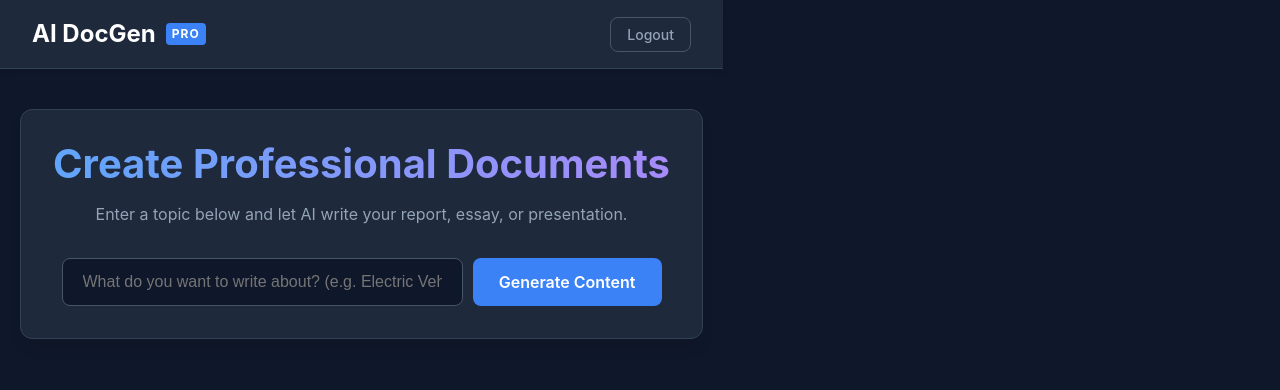
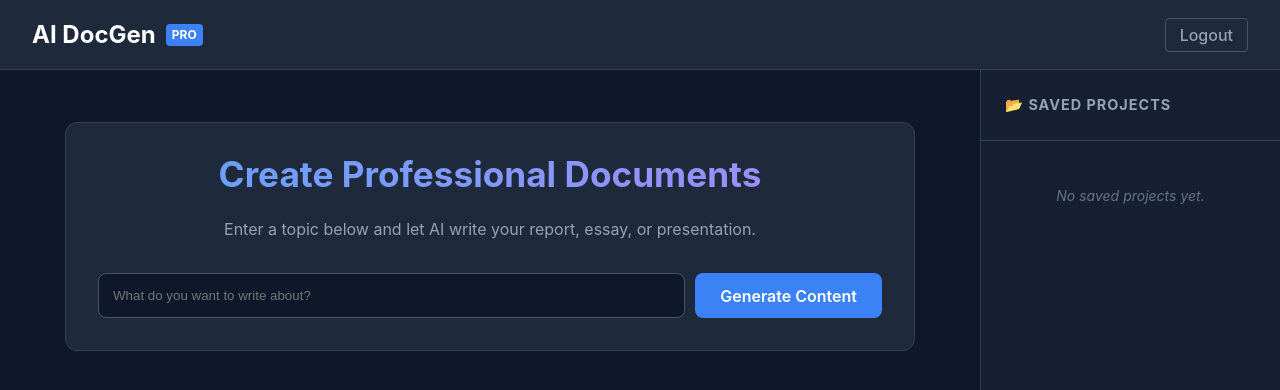
Before and after one commit to aryansinghvit/ai-doc-generator, a React app in the folder frontend/: page /dashboard in a window 1280 px wide. Shown: the top 390 px of the page. Built offline with nearby package versions, Linux system fonts and the light colour scheme; the HTML template or start-up script is replaced by a standard one.

Commit message:
Fixed project saving issue and finalized professional UI layout

```diff
--- a/frontend/src/App.css
+++ b/frontend/src/App.css
@@ -1,219 +1,163 @@
-/* --- GLOBAL RESET & THEME --- */
-body {
+/* --- 1. GLOBAL RESET --- */
+* {
+  box-sizing: border-box;
+}
+
+html, body {
   margin: 0;
   padding: 0;
-  background-color: #0f172a; /* Deep Blue-Black Background */
+  width: 100%;
+  height: 100%;
+  background-color: #0f172a; /* Dark Background */
   color: #e2e8f0;
   font-family: 'Inter', 'Segoe UI', sans-serif;
-  -webkit-font-smoothing: antialiased;
+  overflow: hidden; /* CRITICAL: Stops the main window from scrolling */
+}
+
+#root {
+  width: 100%;
+  height: 100%;
 }
 
 .app-wrapper {
-  min-height: 100vh;
   display: flex;
   flex-direction: column;
+  height: 100vh; /* Fill exact screen height */
+  width: 100vw;  /* Fill exact screen width */
 }
 
-/* --- 1. NAVBAR --- */
+/* --- 2. NAVBAR --- */
 .navbar {
+  flex-shrink: 0; /* Never shrink */
   display: flex;
   justify-content: space-between;
   align-items: center;
-  padding: 1rem 2rem;
+  padding: 0 2rem;
   background-color: #1e293b;
   border-bottom: 1px solid #334155;
-  box-shadow: 0 4px 6px -1px rgba(0, 0, 0, 0.1);
+  height: 70px; /* Fixed height */
 }
 
-.nav-brand {
-  font-size: 1.5rem;
-  font-weight: 700;
-  color: #ffffff;
+.nav-brand { font-size: 1.5rem; font-weight: 700; color: #fff; display: flex; align-items: center; }
+.beta-tag { font-size: 0.75rem; background-color: #3b82f6; padding: 2px 6px; border-radius: 4px; margin-left: 10px; }
+.logout-btn { background: transparent; border: 1px solid #475569; color: #94a3b8; padding: 6px 14px; cursor: pointer; border-radius: 4px; }
+.logout-btn:hover { color: #fff; border-color: #fff; }
+
+/* --- 3. MAIN DASHBOARD LAYOUT (The Split) --- */
+.main-layout {
   display: flex;
-  align-items: center;
-  gap: 10px;
+  flex: 1; /* Take all remaining vertical space below navbar */
+  overflow: hidden; /* Container doesn't scroll, children do */
+  position: relative;
+  width: 100%;
 }
 
-.beta-tag {
-  font-size: 0.75rem;
-  background-color: #3b82f6;
-  padding: 2px 6px;
-  border-radius: 4px;
-  text-transform: uppercase;
-  letter-spacing: 1px;
+/* LEFT SIDE: WORKSPACE (The Scrollable Area) */
+.workspace-area {
+  flex: 1; /* Auto-expand to fill width */
+  padding: 2rem;
+  overflow-y: auto; /* CRITICAL: Allows scrolling ONLY here */
+  display: flex;
+  flex-direction: column;
+  align-items: center;
 }
 
-.logout-btn {
-  background: transparent;
-  border: 1px solid #475569;
-  color: #94a3b8;
-  padding: 8px 16px;
-  font-size: 14px;
+/* RIGHT SIDE: SIDEBAR */
+.history-sidebar {
+  width: 300px; /* Fixed width */
+  flex-shrink: 0; /* Never shrink */
+  background-color: #162032;
+  border-left: 1px solid #334155;
+  display: flex;
+  flex-direction: column;
+  height: 100%;
+  overflow-y: auto; /* Allow sidebar to scroll if list is long */
 }
 
-.logout-btn:hover {
-  border-color: #ef4444;
-  color: #ef4444;
-  background: rgba(239, 68, 68, 0.1);
-}
-
-/* --- 2. LAYOUT CONTAINER --- */
-.app-container {
-  max-width: 1000px;
-  margin: 40px auto;
-  padding: 0 20px;
-  width: 100%;
-  box-sizing: border-box;
-}
-
-/* --- 3. CARDS (The Boxes) --- */
+/* --- 4. CARDS & INPUTS --- */
 .dashboard-card {
-  background-color: #1e293b; /* Card Background */
+  background-color: #1e293b;
   border: 1px solid #334155;
   border-radius: 12px;
   padding: 2rem;
   margin-bottom: 2rem;
-  box-shadow: 0 10px 15px -3px rgba(0, 0, 0, 0.1);
+  width: 100%;
+  max-width: 850px; /* Limits width so it doesn't stretch too wide */
 }
 
-/* --- 4. HERO SECTION --- */
-.hero-card {
+.hero-card { text-align: center; margin-top: 20px; }
+.hero-card h1 { font-size: 2.2rem; margin-top: 0; background: linear-gradient(to right, #60a5fa, #a78bfa); -webkit-background-clip: text; -webkit-text-fill-color: transparent; }
+.subtitle { color: #94a3b8; margin-bottom: 2rem; }
+
+.input-group { display: flex; gap: 10px; width: 100%; }
+input { flex: 1; padding: 14px; border-radius: 8px; border: 1px solid #475569; background: #0f172a; color: white; }
+input:focus { border-color: #3b82f6; outline: none; }
+
+.generate-btn { background-color: #3b82f6; color: white; padding: 0 25px; border-radius: 8px; border: none; cursor: pointer; font-weight: 600; white-space: nowrap; }
+.generate-btn:hover { background-color: #2563eb; }
+
+/* --- 5. RESULTS --- */
+.result-header { display: flex; justify-content: space-between; margin-bottom: 1rem; border-bottom: 1px solid #334155; padding-bottom: 10px; }
+.toggle-edit-btn { background: #334155; color: #e2e8f0; border: none; padding: 5px 12px; border-radius: 4px; cursor: pointer; }
+
+.markdown-preview { background: #f8fafc; color: #1e293b; padding: 40px; border-radius: 8px; min-height: 400px; font-family: 'Georgia', serif; line-height: 1.6; text-align: left; }
+.editor-textarea { width: 100%; height: 500px; padding: 20px; background: #0f172a; color: #e2e8f0; border: 1px solid #3b82f6; border-radius: 8px; font-family: monospace; resize: vertical; }
+
+.action-bar { display: flex; gap: 10px; margin-top: 1.5rem; padding-top: 1rem; border-top: 1px solid #334155; flex-wrap: wrap; }
+.action-btn { flex: 1; padding: 10px; border-radius: 6px; border: none; cursor: pointer; color: white; font-weight: 600; min-width: 100px; }
+.save { background: #059669; }
+.pdf { background: #dc2626; }
+.doc { background: #2563eb; }
+.ppt { background: #d97706; }
+.divider { width: 1px; background: #475569; margin: 0 5px; }
+
+/* --- 6. SIDEBAR LIST --- */
+.history-sidebar h3 { padding: 1.5rem; margin: 0; color: #94a3b8; font-size: 0.9rem; text-transform: uppercase; letter-spacing: 1px; border-bottom: 1px solid #334155; flex-shrink: 0; }
+.project-list { flex: 1; overflow-y: auto; padding: 10px; }
+
+.project-item { display: flex; justify-content: space-between; align-items: center; padding: 12px 15px; background-color: #1e293b; margin-bottom: 8px; border-radius: 6px; cursor: pointer; transition: all 0.2s; border: 1px solid transparent; }
+.project-item:hover { background-color: #283548; border-color: #3b82f6; }
+.project-item.active { background-color: #1e3a8a; border-color: #3b82f6; }
+.project-title { white-space: nowrap; overflow: hidden; text-overflow: ellipsis; font-size: 14px; color: #e2e8f0; max-width: 180px; }
+.no-projects { padding: 20px; text-align: center; color: #64748b; font-style: italic; font-size: 14px; }
+
+.menu-container { position: relative; }
+.dots-btn { background: transparent; border: none; color: #94a3b8; font-size: 18px; cursor: pointer; padding: 0 5px; line-height: 1; }
+.dots-btn:hover { color: white; }
+.dropdown-menu { position: absolute; right: 0; top: 25px; background-color: #0f172a; border: 1px solid #475569; border-radius: 4px; z-index: 100; width: 120px; box-shadow: 0 4px 10px rgba(0,0,0,0.5); }
+.delete-option { width: 100%; background: transparent; border: none; color: #ef4444; padding: 10px; text-align: left; cursor: pointer; font-size: 13px; display: flex; align-items: center; gap: 5px; }
+.delete-option:hover { background-color: rgba(239, 68, 68, 0.1); }
+
+/* --- 7. AUTH PAGES (Login/Register) --- */
+/* This uses 'fixed' to center itself ON TOP of the normal layout, ensuring perfect centering */
+.auth-wrapper {
+  position: fixed;
+  top: 0;
+  left: 0;
+  width: 100vw;
+  height: 100vh;
+  background-color: #0f172a;
+  display: flex;
+  justify-content: center;
+  align-items: center;
+  z-index: 9999; /* Always on top */
+}
+
+.auth-card {
+  background-color: #1e293b;
+  padding: 3rem 2.5rem;
+  border-radius: 16px;
+  border: 1px solid #334155;
+  box-shadow: 0 20px 25px -5px rgba(0, 0, 0, 0.3);
+  width: 100%;
+  max-width: 420px;
   text-align: center;
 }
 
-.hero-card h1 {
-  margin: 0;
-  font-size: 2.5rem;
-  background: linear-gradient(to right, #60a5fa, #a78bfa);
-  -webkit-background-clip: text;
-  -webkit-text-fill-color: transparent;
-}
-
-.subtitle {
-  color: #94a3b8;
-  margin-bottom: 2rem;
-}
-
-.input-group {
-  display: flex;
-  gap: 10px;
-  max-width: 600px;
-  margin: 0 auto;
-}
-
-input {
-  flex: 1;
-  padding: 14px 20px;
-  border-radius: 8px;
-  border: 1px solid #475569;
-  background-color: #0f172a;
-  color: white;
-  font-size: 16px;
-  outline: none;
-  transition: border-color 0.2s;
-}
-
-input:focus {
-  border-color: #3b82f6;
-  box-shadow: 0 0 0 3px rgba(59, 130, 246, 0.2);
-}
-
-/* --- 5. BUTTONS --- */
-.generate-btn {
-  background-color: #3b82f6;
-  color: white;
-  font-weight: 600;
-  padding: 0 25px;
-  border-radius: 8px;
-  transition: transform 0.1s;
-}
-
-.generate-btn:hover {
-  background-color: #2563eb;
-  transform: translateY(-1px);
-}
-
-.toggle-edit-btn {
-  background-color: #334155;
-  font-size: 14px;
-  padding: 8px 12px;
-}
-
-/* --- 6. RESULT AREA --- */
-.result-header {
-  display: flex;
-  justify-content: space-between;
-  align-items: center;
-  margin-bottom: 1.5rem;
-  border-bottom: 1px solid #334155;
-  padding-bottom: 1rem;
-}
-
-.markdown-preview {
-  background-color: #f8fafc; /* White paper look */
-  color: #1e293b; /* Dark text */
-  padding: 40px;
-  border-radius: 8px;
-  min-height: 400px;
-  font-family: 'Georgia', serif; /* Document Font */
-  line-height: 1.8;
-}
-
-.markdown-preview h1, .markdown-preview h2 {
-  color: #0f172a;
-  border-bottom: 2px solid #e2e8f0;
-  padding-bottom: 10px;
-}
-
-.editor-textarea {
-  width: 100%;
-  height: 500px;
-  padding: 20px;
-  background-color: #0f172a;
-  color: #e2e8f0;
-  border: 1px solid #3b82f6;
-  border-radius: 8px;
-  font-family: 'Courier New', monospace;
-  font-size: 16px;
-  line-height: 1.6;
-  resize: vertical;
-}
-
-/* --- 7. ACTION BAR (Download Buttons) --- */
-.action-bar {
-  display: flex;
-  gap: 10px;
-  margin-top: 2rem;
-  padding-top: 1.5rem;
-  border-top: 1px solid #334155;
-  align-items: center;
-}
-
-.divider {
-  width: 1px;
-  height: 25px;
-  background-color: #475569;
-  margin: 0 10px;
-}
-
-.action-btn {
-  flex: 1;
-  padding: 12px;
-  border-radius: 6px;
-  font-weight: 600;
-  display: flex;
-  justify-content: center;
-  align-items: center;
-  gap: 8px;
-}
-
-.save { background-color: #059669; }      /* Green */
-.pdf  { background-color: #dc2626; }      /* Red */
-.doc  { background-color: #2563eb; }      /* Blue */
-.ppt  { background-color: #d97706; }      /* Orange */
-
-.action-btn:hover {
-  filter: brightness(110%);
-  transform: translateY(-2px);
-  box-shadow: 0 4px 6px rgba(0,0,0,0.2);
-}
+.auth-card h2 { margin-top: 0; margin-bottom: 2rem; color: #fff; font-size: 2rem; font-weight: 700; }
+.auth-card input { width: 100%; margin-bottom: 1rem; background-color: #0f172a; border: 1px solid #475569; padding: 12px; border-radius: 6px; color: white; }
+.auth-card button { width: 100%; margin-top: 1rem; padding: 14px; font-size: 16px; background-color: #3b82f6; border: none; color: white; border-radius: 6px; cursor: pointer; }
+.auth-card button:hover { background-color: #2563eb; }
+.auth-link { margin-top: 1.5rem; font-size: 0.9rem; color: #94a3b8; }
+.auth-link a { color: #60a5fa; text-decoration: none; font-weight: 600; margin-left: 5px; }
+.auth-link a:hover { text-decoration: underline; color: #93c5fd; }
--- a/frontend/src/Dashboard.jsx
+++ b/frontend/src/Dashboard.jsx
@@ -1,4 +1,4 @@
-import { useState } from 'react'
+import { useState, useEffect } from 'react'
 import axios from 'axios'
 import ReactMarkdown from 'react-markdown'
 import { useNavigate } from 'react-router-dom'
@@ -10,9 +10,59 @@ function Dashboard() {
   const [loading, setLoading] = useState(false)
   const [isEditing, setIsEditing] = useState(false)
 
+  // NEW: State for the History List
+  const [projects, setProjects] = useState([])
+  const [menuOpenId, setMenuOpenId] = useState(null) // For the 3-dot menu
+
   const navigate = useNavigate();
 
-  // LOGOUT FUNCTION
+  // 1. FETCH PROJECTS ON LOAD
+  useEffect(() => {
+    fetchProjects();
+  }, []);
+
+  const fetchProjects = async () => {
+    const token = localStorage.getItem("token");
+    if (!token) return;
+    try {
+      const response = await axios.get("http://127.0.0.1:8000/projects", {
+        headers: { Authorization: `Bearer ${token}` }
+      });
+      setProjects(response.data);
+    } catch (error) {
+      console.error("Failed to load history");
+    }
+  }
+
+  // 2. LOAD A SAVED PROJECT
+  const loadProject = (project) => {
+    setTopic(project.title);
+    setResult(project.content);
+    setIsEditing(false); // Open in preview mode
+  }
+
+  // 3. DELETE PROJECT
+  const handleDelete = async (e, projectId) => {
+    e.stopPropagation(); // Stop the click from loading the project
+    if(!confirm("Are you sure you want to delete this project?")) return;
+
+    const token = localStorage.getItem("token");
+    try {
+      await axios.delete(`http://127.0.0.1:8000/projects/${projectId}`, {
+        headers: { Authorization: `Bearer ${token}` }
+      });
+      // Refresh the list
+      fetchProjects();
+      // If we deleted the one currently open, clear the screen
+      if (projects.find(p => p.id === projectId)?.title === topic) {
+        setTopic("");
+        setResult("");
+      }
+    } catch (error) {
+      alert("Failed to delete");
+    }
+  }
+
   const handleLogout = () => {
     localStorage.removeItem("token");
     navigate("/");
@@ -52,6 +102,7 @@ function Dashboard() {
         headers: { Authorization: `Bearer ${token}` }
       });
       alert("Project Saved Successfully!");
+      fetchProjects(); // Refresh the right sidebar
     } catch (error) {
       alert("Failed to save.");
     }
@@ -95,15 +146,16 @@ function Dashboard() {
 
   return (
     <div className="app-wrapper">
-      {/* 1. PROFESSIONAL NAVBAR */}
       <nav className="navbar">
         <div className="nav-brand">AI DocGen <span className="beta-tag">PRO</span></div>
         <button onClick={handleLogout} className="logout-btn">Logout</button>
       </nav>
 
-      <div className="app-container">
+      {/* MAIN CONTENT SPLIT: LEFT (WORK) vs RIGHT (HISTORY) */}
+      <div className="main-layout">
 
-        {/* 2. HERO SECTION / INPUT CARD */}
+        {/* --- LEFT SIDE: THE WORKSPACE --- */}
+        <div className="workspace-area">
           <div className="dashboard-card hero-card">
             <h1>Create Professional Documents</h1>
             <p className="subtitle">Enter a topic below and let AI write your report, essay, or presentation.</p>
@@ -111,17 +163,16 @@ function Dashboard() {
             <div className="input-group">
               <input
                 type="text"
-              placeholder="What do you want to write about? (e.g. Electric Vehicles)"
+                placeholder="What do you want to write about?"
                 value={topic}
                 onChange={(e) => setTopic(e.target.value)}
               />
               <button className="generate-btn" onClick={handleGenerate} disabled={loading}>
-              {loading ? "Generating Magic..." : "Generate Content"}
+                {loading ? "Generating..." : "Generate Content"}
               </button>
             </div>
           </div>
 
-        {/* 3. RESULTS SECTION */}
           {result && (
             <div className="dashboard-card result-card">
               <div className="result-header">
@@ -130,7 +181,7 @@ function Dashboard() {
                   className="toggle-edit-btn"
                   onClick={() => setIsEditing(!isEditing)}
                 >
-                {isEditing ? "👁️ Preview Mode" : "✏️ Edit Text"}
+                  {isEditing ? "👁️ Preview" : "✏️ Edit"}
                 </button>
               </div>
 
@@ -149,7 +200,7 @@ function Dashboard() {
               </div>
 
               <div className="action-bar">
-              <button className="action-btn save" onClick={handleSave}>💾 Save Project</button>
+                <button className="action-btn save" onClick={handleSave}>💾 Save</button>
                 <div className="divider"></div>
                 <button className="action-btn pdf" onClick={handleDownloadPDF}>📄 PDF</button>
                 <button className="action-btn doc" onClick={handleDownload}>📝 Word</button>
@@ -158,6 +209,45 @@ function Dashboard() {
             </div>
           )}
         </div>
+
+        {/* --- RIGHT SIDE: HISTORY SIDEBAR --- */}
+        <div className="history-sidebar">
+          <h3>📂 Saved Projects</h3>
+          <div className="project-list">
+            {projects.length === 0 ? (
+              <p className="no-projects">No saved projects yet.</p>
+            ) : (
+              projects.map((proj) => (
+                <div
+                  key={proj.id}
+                  className={`project-item ${topic === proj.title ? 'active' : ''}`}
+                  onClick={() => loadProject(proj)}
+                >
+                  <span className="project-title">{proj.title}</span>
+
+                  {/* 3 DOT MENU */}
+                  <div className="menu-container" onClick={(e) => e.stopPropagation()}>
+                    <button
+                      className="dots-btn"
+                      onClick={() => setMenuOpenId(menuOpenId === proj.id ? null : proj.id)}
+                    >
+                      ⋮
+                    </button>
+                    {menuOpenId === proj.id && (
+                      <div className="dropdown-menu">
+                        <button onClick={(e) => handleDelete(e, proj.id)} className="delete-option">
+                          🗑️ Delete
+                        </button>
+                      </div>
+                    )}
+                  </div>
+                </div>
+              ))
+            )}
+          </div>
+        </div>
+
+      </div>
     </div>
   )
 }
```
Also changed, not shown: frontend/src/Login.jsx (+15 -20 lines), frontend/src/Register.jsx (+18 -12 lines), 2 other files (tests, documents, lock files or other folders). Lines whose indentation alone changed are shown as unchanged.
